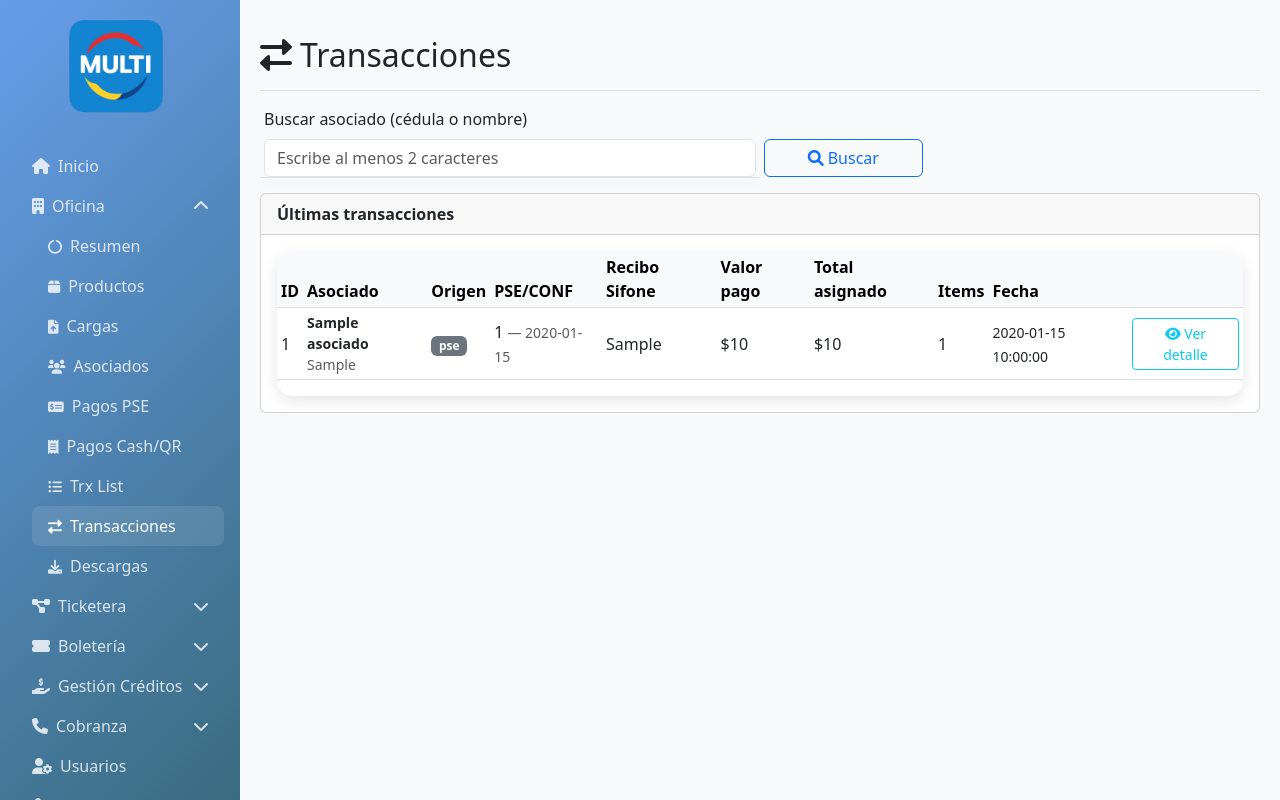
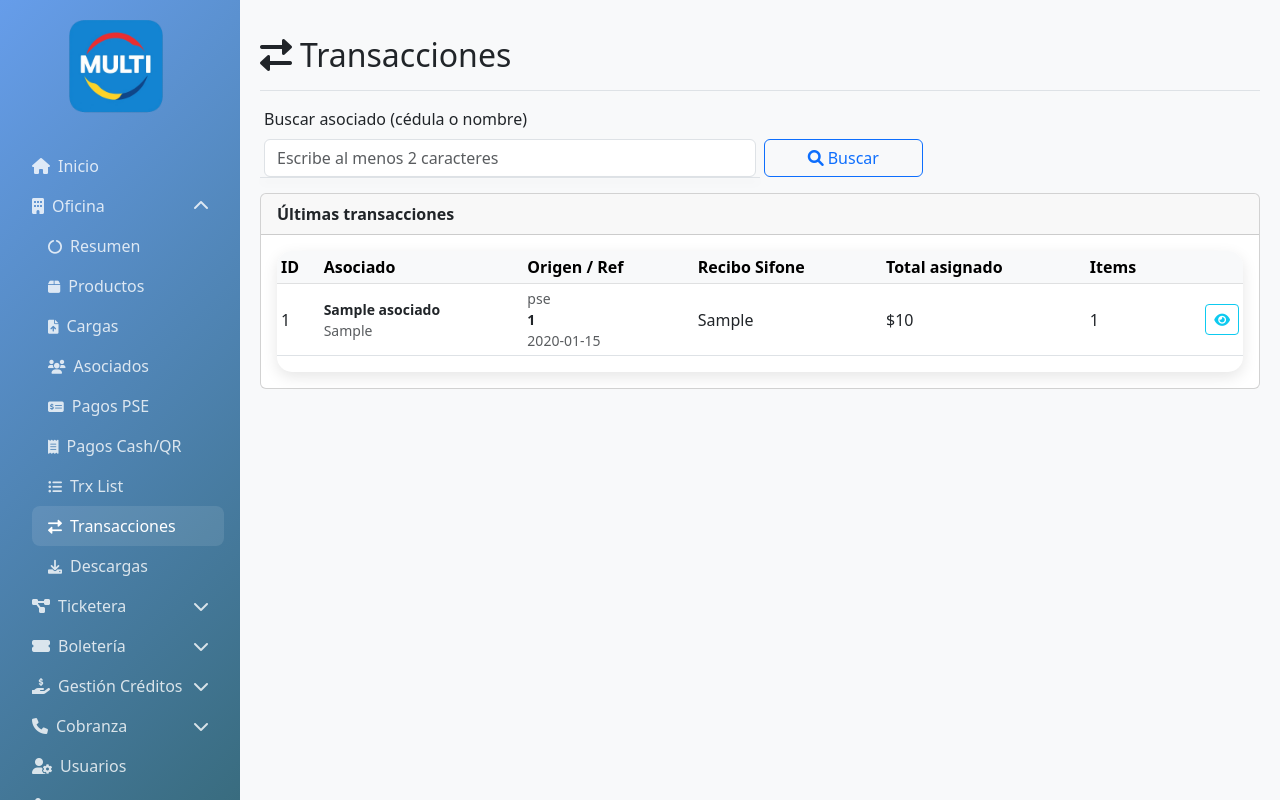
Before and after one commit to sandresog98/multi_app, a PHP site: page /ui/modules/oficina/pages/transacciones.php in a window 1280 px wide. Run offline with PHP 8.4, Linux system fonts and the light colour scheme; the visitor is signed in with stand-in values (Sample User, id 1); tables that the repository leaves empty hold one stand-in row (values such as "Sample post").

Commit message:
UI Oficina, Transacciones mejora en inicio

```diff
--- a/ui/modules/oficina/pages/transacciones.php
+++ b/ui/modules/oficina/pages/transacciones.php
@@ -186,7 +186,7 @@ include '../../../views/layouts/header.php';
       <div class="card mt-3"><div class="card-header"><strong><?php echo !empty($cedula) ? 'Transacciones creadas' : 'Últimas transacciones'; ?></strong></div><div class="card-body">
         <div class="table-responsive">
           <table class="table table-sm table-hover align-middle">
-            <thead class="table-light"><tr><th>ID</th><th>Asociado</th><th>Origen</th><th>PSE/CONF</th><th>Recibo Sifone</th><th>Valor pago</th><th>Total asignado</th><th>Items</th><th>Fecha</th><th></th></tr></thead>
+            <thead class="table-light"><tr><th>ID</th><th>Asociado</th><th>Origen / Ref</th><th>Recibo Sifone</th><th>Total asignado</th><th>Items</th><th></th></tr></thead>
             <tbody>
             <?php $txModals = []; foreach (($listado['items'] ?? []) as $tx): ?>
               <tr>
@@ -195,20 +195,20 @@ include '../../../views/layouts/header.php';
                   <div class="small fw-semibold"><?php echo htmlspecialchars($tx['asociado_nombre'] ?? ''); ?></div>
                   <div class="small text-muted"><?php echo htmlspecialchars($tx['cedula'] ?? ''); ?></div>
                 </td>
-                <td><span class="badge bg-secondary"><?php echo htmlspecialchars($tx['origen_pago']); ?></span></td>
                 <td>
-                  <?php echo htmlspecialchars($tx['pse_id'] ?: $tx['confiar_id']); ?>
-                  <?php if (!empty($tx['ref_fecha'])): ?>
-                    <small class="text-muted"> — <?php echo htmlspecialchars($tx['ref_fecha']); ?></small>
-                  <?php endif; ?>
+                  <div class="small">
+                    <div class="text-muted"><?php echo htmlspecialchars(strtolower($tx['origen_pago'])); ?></div>
+                    <div><strong><?php echo htmlspecialchars($tx['pse_id'] ?: $tx['confiar_id']); ?></strong></div>
+                    <?php $miniFecha = $tx['ref_fecha'] ?: $tx['fecha_creacion']; if (!empty($miniFecha)): ?>
+                      <div class="text-muted"><?php echo htmlspecialchars($miniFecha); ?></div>
+                    <?php endif; ?>
+                  </div>
                 </td>
                 <td><?php echo htmlspecialchars($tx['recibo_caja_sifone'] ?? ''); ?></td>
-                <td><?php echo '$'.number_format((float)$tx['valor_pago_total'],0); ?></td>
                 <td><?php echo '$'.number_format((float)$tx['total_asignado'],0); ?></td>
                 <td><?php echo (int)$tx['items']; ?></td>
-                <td><small><?php echo htmlspecialchars($tx['fecha_creacion']); ?></small></td>
                 <td class="text-end">
-                  <a href="#modalTx<?php echo (int)$tx['id']; ?>" data-bs-toggle="modal" class="btn btn-sm btn-outline-info"><i class="fas fa-eye"></i> Ver detalle</a>
+                  <a href="#modalTx<?php echo (int)$tx['id']; ?>" data-bs-toggle="modal" class="btn btn-sm btn-outline-info"><i class="fas fa-eye"></i></a>
                   <?php if (!empty($cedula)): ?>
                   <form method="POST" onsubmit="return confirm('¿Eliminar transacción?');" class="d-inline">
                     <input type="hidden" name="action" value="eliminar">
@@ -221,7 +221,7 @@ include '../../../views/layouts/header.php';
               <?php if (!empty($cedula)): ?>
               <?php $txd_inline = $model->getTransaccionDetalles((int)$tx['id']); ?>
               <tr class="table-light">
-                <td colspan="9">
+                <td colspan="7">
                   <div class="table-responsive">
                     <table class="table table-sm mb-0 align-middle small">
                       <thead class="table-light"><tr>
```
